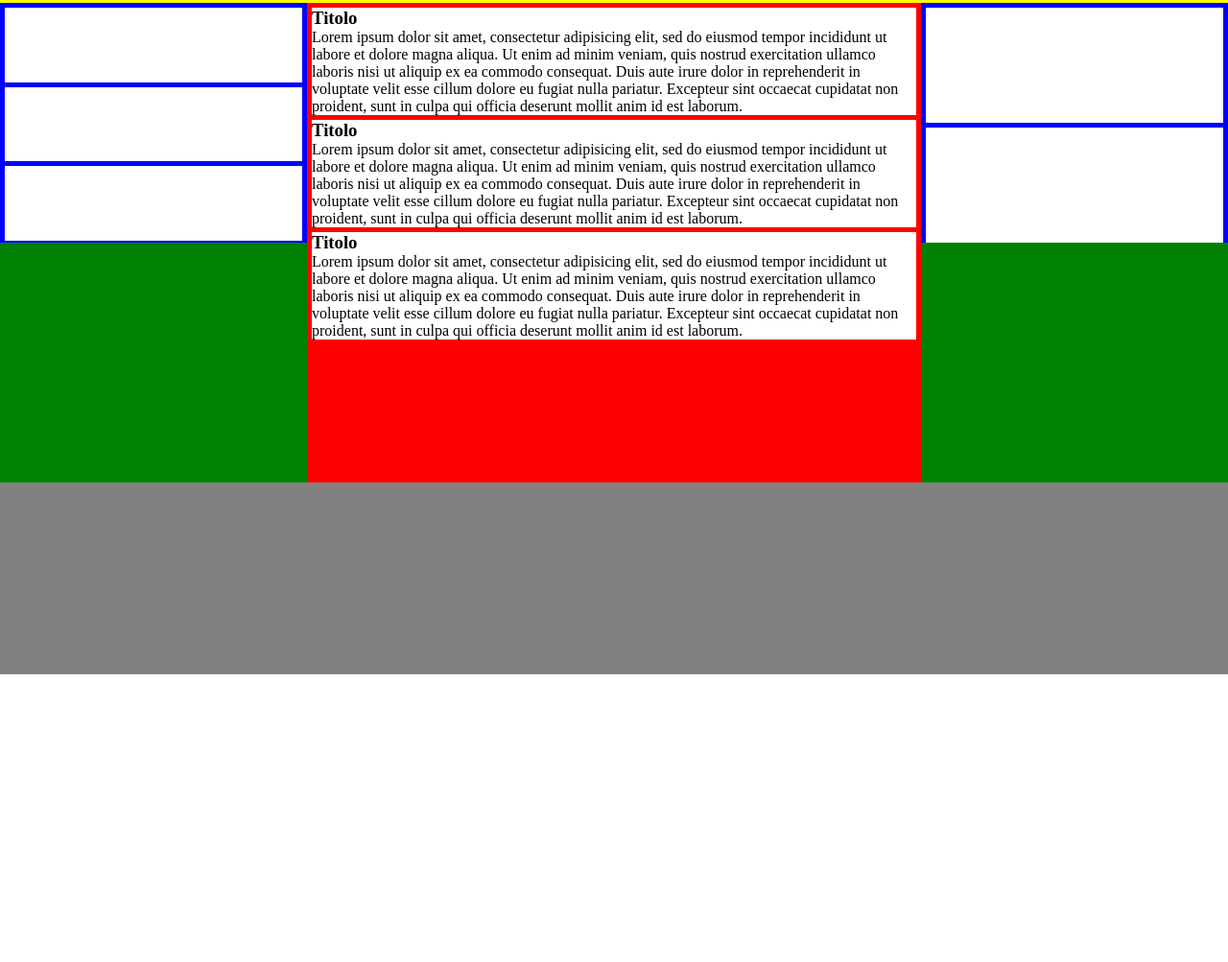
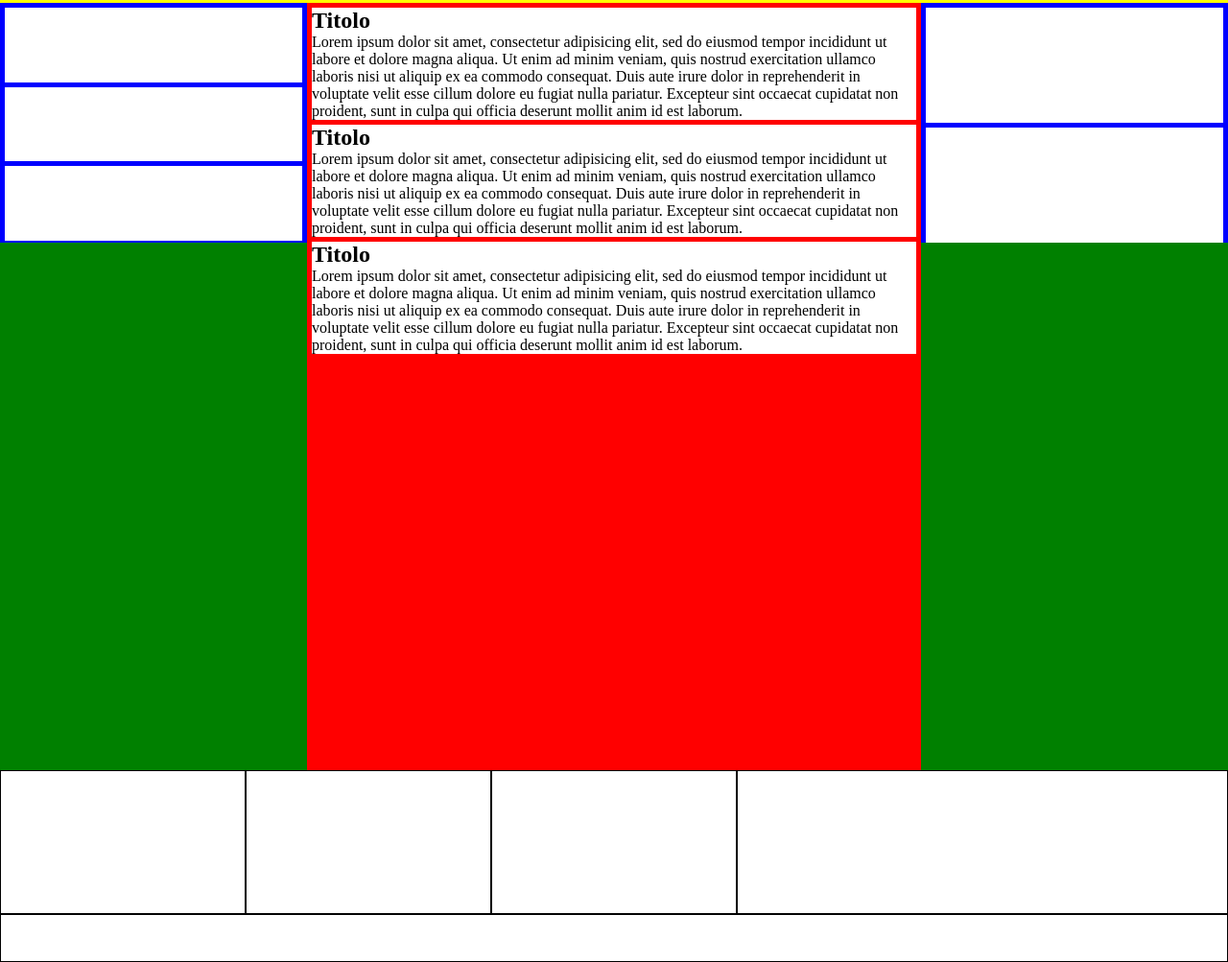
Before and after one commit to francescoferruccio/htmlcss-struttura-wp, a plain HTML site: page index.html in a window 1280 px wide. Shown: the part 197-1200 px from the top of the page at 96% size. Before the commit the page ends 900 px from the top, so only its background shows below. Drawn offline with Linux system fonts and the light colour scheme.

Commit message:
aggiunte sezioni al footer

```diff
--- a/index.html
+++ b/index.html
@@ -28,21 +28,21 @@
 
       <section>
         <article class="post">
-          <h1>Titolo</h1>
+          <h2>Titolo</h2>
           <p>
             Lorem ipsum dolor sit amet, consectetur adipisicing elit, sed do eiusmod tempor incididunt ut labore et dolore magna aliqua. Ut enim ad minim veniam, quis nostrud exercitation ullamco laboris nisi ut aliquip ex ea commodo consequat. Duis aute irure dolor in reprehenderit in voluptate velit esse cillum dolore eu fugiat nulla pariatur. Excepteur sint occaecat cupidatat non proident, sunt in culpa qui officia deserunt mollit anim id est laborum.
           </p>
         </article>
 
         <article class="post">
-          <h1>Titolo</h1>
+          <h2>Titolo</h2>
           <p>
             Lorem ipsum dolor sit amet, consectetur adipisicing elit, sed do eiusmod tempor incididunt ut labore et dolore magna aliqua. Ut enim ad minim veniam, quis nostrud exercitation ullamco laboris nisi ut aliquip ex ea commodo consequat. Duis aute irure dolor in reprehenderit in voluptate velit esse cillum dolore eu fugiat nulla pariatur. Excepteur sint occaecat cupidatat non proident, sunt in culpa qui officia deserunt mollit anim id est laborum.
           </p>
         </article>
 
         <article class="post">
-          <h1>Titolo</h1>
+          <h2>Titolo</h2>
           <p>
             Lorem ipsum dolor sit amet, consectetur adipisicing elit, sed do eiusmod tempor incididunt ut labore et dolore magna aliqua. Ut enim ad minim veniam, quis nostrud exercitation ullamco laboris nisi ut aliquip ex ea commodo consequat. Duis aute irure dolor in reprehenderit in voluptate velit esse cillum dolore eu fugiat nulla pariatur. Excepteur sint occaecat cupidatat non proident, sunt in culpa qui officia deserunt mollit anim id est laborum.
           </p>
@@ -63,7 +63,21 @@
     </main>
 
     <footer>
+      <div class="box-small-footer">
 
+      </div>
+      <div class="box-small-footer">
+
+      </div>
+      <div class="box-small-footer">
+
+      </div>
+      <div class="box-big-footer">
+
+      </div>
+      <div class="pie-pagina">
+
+      </div>
     </footer>
   </body>
 </html>
--- a/style.css
+++ b/style.css
@@ -36,7 +36,7 @@ aside{
 section{
   /* debug */
   background-color: red;
-  height: 500px;
+  height: 800px;
   /* fine debug */
   float: left;
   width: 50%;
@@ -45,7 +45,7 @@ section{
 footer{
   /* debug */
   background-color: grey;
-  height: 200px;
+  /* height: 200px; */
   /* fine debug */
 }
 
@@ -58,6 +58,7 @@ footer{
 }
 
 .right .box{
+  /* debug */
   background-color: white;
   height: calc(50% - 5px);
   /* fine debug */
@@ -68,3 +69,33 @@ footer{
   background-color: white;
   margin: 5px;
 }
+
+.box-small-footer{
+  /* debug */
+  background-color: white;
+  height: 150px;
+  border: 1px solid black;
+  /* fine debug */
+  float: left;
+  width: 20%;
+}
+
+.box-big-footer{
+  /* debug */
+  background-color: white;
+  height: 150px;
+  border: 1px solid black;
+  /* fine debug */
+  float: left;
+  width: 40%;
+}
+
+.pie-pagina{
+  /* debug */
+  background-color: white;
+  height: 50px;
+  border: 1px solid black;
+  /* fine debug */
+  clear: both;
+  width: 100%;
+}
```
